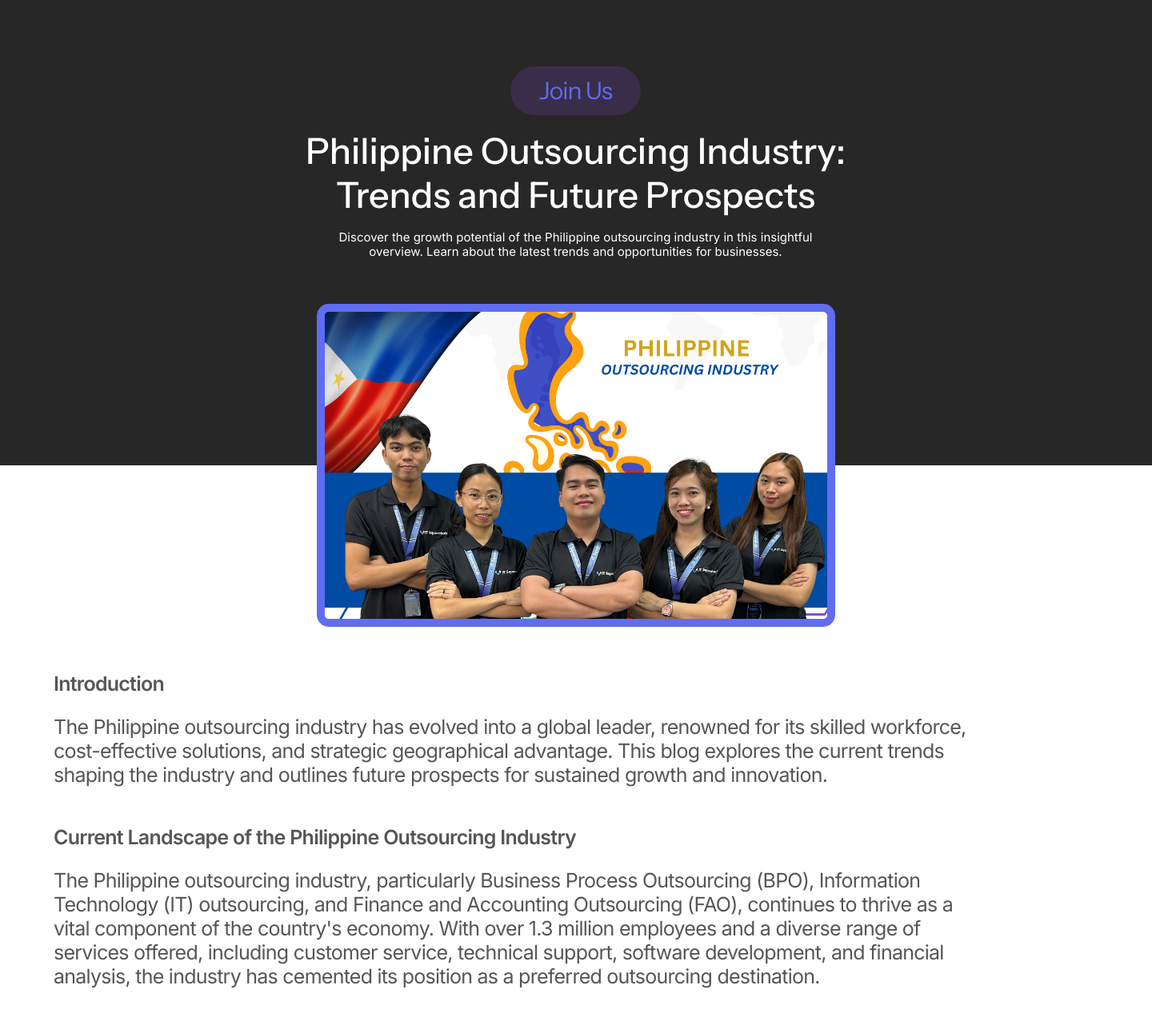
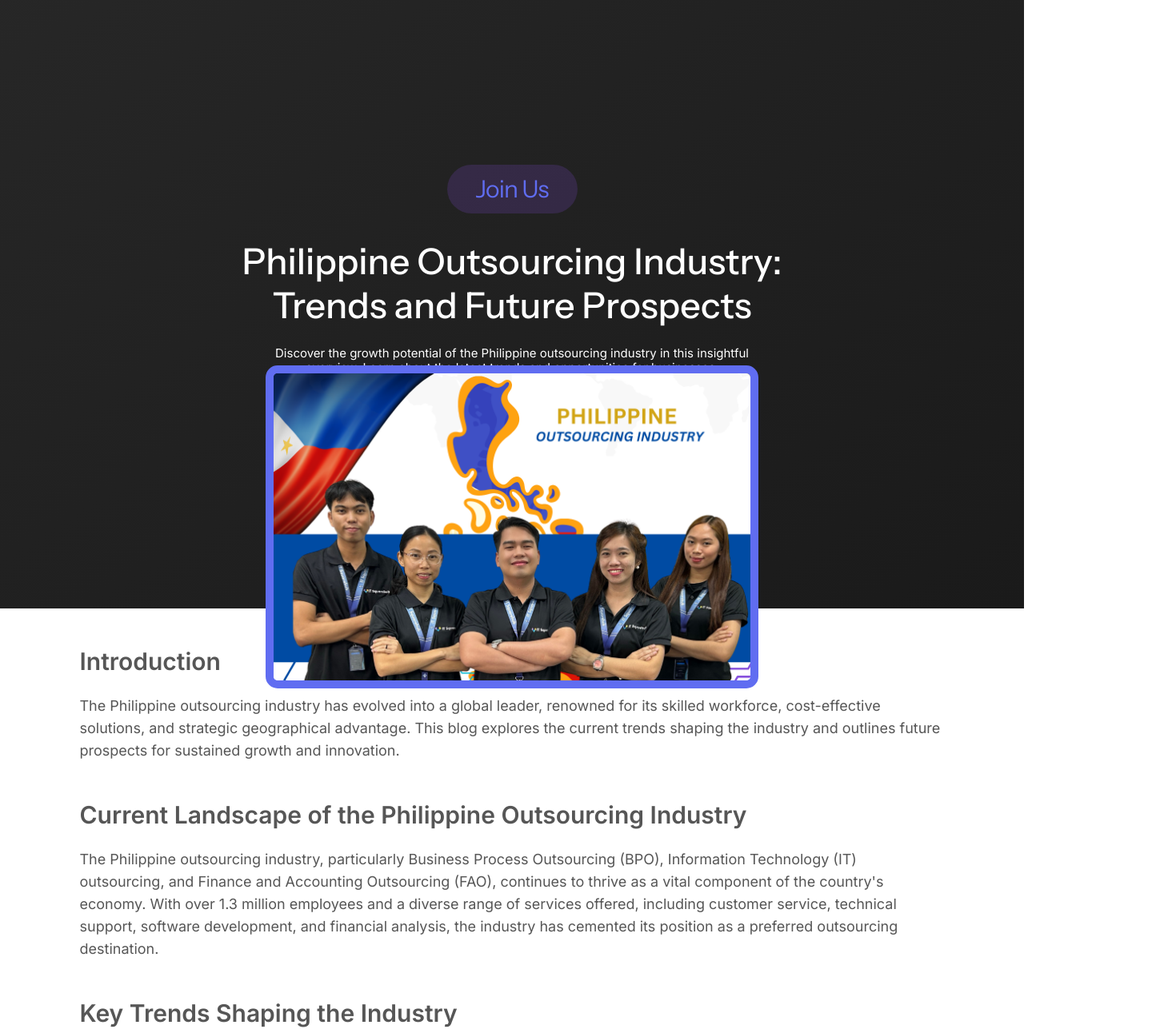
Before and after one commit to Kirifer/its.hub.website, a Nuxt app: page /blog/1 in a window 1280 px wide. Shown: the part 105-1392 px from the top of the page at 80% size, 1440 px wide, since content can reach past the window. Built offline with nearby package versions, Linux system fonts and the light colour scheme; a web font is replaced by a local one.

Commit message:
style: blog

```diff
--- a/app/pages/blog/1.vue
+++ b/app/pages/blog/1.vue
@@ -1,42 +1,43 @@
 <template>
   <div class="relative">
-    <!-- Hero Section -->
-    <div class="absolute w-[1440px] h-[621px] left-0 top-0 bg-[#272727]">
+    <div class="w-full min-h-screen bg-gradient-to-br from-[#272727] to-[#1a1a1a] flex flex-col items-center justify-center text-center px-4 py-12 relative">
     <!-- Join Us Button -->
-      <div class="absolute w-[163px] h-[61px] left-[638px] top-[122px]">
-        <button class="absolute w-[163px] h-[61px] bg-[#844DDC]/[0.19] rounded-[70px]">
-          <span class="absolute w-[92px] h-[37px] left-[36px] top-[12px] font-['Instrument_Sans'] font-normal text-[30px] leading-[37px] flex items-center text-center tracking-[-0.03em] text-[#606DF1]">
+    <div class="mb-8">
+      <button class="w-[163px] h-[61px] bg-[#844DDC]/[0.19] rounded-[70px] flex items-center justify-center hover:bg-[#844DDC]/[0.25] transition-colors">
+        <span class="font-['Instrument_Sans'] font-normal text-[30px] leading-[37px] text-center tracking-[-0.03em] text-[#606DF1]">
           Join Us
         </span>
       </button>
     </div>
 
     <!-- Title -->
-      <h1 class="absolute w-[825px] h-[110px] left-[calc(50%-825px/2-0.5px)] top-[200px] font-['Instrument_Sans'] font-medium text-[45px] leading-[55px] text-center text-white">
+    <h1 class="w-full max-w-[825px] font-['Instrument_Sans'] font-medium text-[30px] sm:text-[45px] leading-[40px] sm:leading-[55px] text-white mb-6">
       Philippine Outsourcing Industry: Trends and Future Prospects
     </h1>
 
     <!-- Description -->
-      <p class="absolute w-[603px] h-[36px] left-[calc(50%-603px/2-0.5px)] top-[327px] font-['Inter'] font-normal text-[15px] leading-[18px] text-center text-white">
+    <p class="w-full max-w-[603px] font-['Inter'] font-normal text-[12px] sm:text-[15px] leading-[16px] sm:leading-[18px] text-white mb-12">
       Discover the growth potential of the Philippine outsourcing industry in this insightful overview. Learn about the latest trends and opportunities for businesses.
     </p>
 
-      <!-- Featured Image -->
-      <div class="absolute w-[648px] h-[404px] left-[396px] top-[419px] border-[10px] border-[#606DF1] rounded-[15px] overflow-hidden">
+    <!-- Floating Featured Image - Positioned to overflow -->
+    <div class="w-full max-w-[648px] absolute bottom-[-100px] left-1/2 transform -translate-x-1/2 px-4">
+      <div class="relative w-full pt-[62.3%] rounded-[15px] border-[10px] border-[#606DF1] overflow-hidden">
         <img
           src="~/assets/images/blog.png"
           alt="Philippine Outsourcing"
-          class="w-full h-full object-cover"
+          class="absolute top-0 left-0 w-full h-full object-cover"
         />
+      </div>
     </div>
   </div>
 
     <!-- Content Section -->
-    <div class="absolute w-[1145px] left-[calc(50%-1145px/2-0.5px)] top-[879px] font-['Inter'] text-[25px] leading-[30px] tracking-[-0.03em] text-[#565656]">
+    <div class="w-full max-w-[1145px] mx-auto px-4 sm:px-6 lg:px-8 py-12 font-['Inter'] text-[#565656]">
       <article class="space-y-12">
         <section>
-          <h2 class="font-semibold mb-6">Introduction</h2>
-          <p>
+          <h2 class="font-semibold text-2xl sm:text-3xl mb-6">Introduction</h2>
+          <p class="text-base sm:text-lg">
             The Philippine outsourcing industry has evolved into a global leader, renowned for its skilled workforce,
             cost-effective solutions, and strategic geographical advantage. This blog explores the current trends
             shaping the industry and outlines future prospects for sustained growth and innovation.
@@ -44,8 +45,8 @@
         </section>
 
         <section>
-          <h2 class="font-semibold mb-6">Current Landscape of the Philippine Outsourcing Industry</h2>
-          <p>
+          <h2 class="font-semibold text-2xl sm:text-3xl mb-6">Current Landscape of the Philippine Outsourcing Industry</h2>
+          <p class="text-base sm:text-lg">
             The Philippine outsourcing industry, particularly Business Process Outsourcing (BPO), Information
             Technology (IT) outsourcing, and Finance and Accounting Outsourcing (FAO), continues to thrive as a
             vital component of the country's economy. With over 1.3 million employees and a diverse range of
@@ -55,23 +56,23 @@
         </section>
 
         <section>
-          <h2 class="font-semibold mb-6">Key Trends Shaping the Industry</h2>
+          <h2 class="font-semibold text-2xl sm:text-3xl mb-6">Key Trends Shaping the Industry</h2>
           <ol class="list-decimal list-inside space-y-6">
             <li>
-              <strong>Digital Transformation and Remote Work</strong>
-              <p class="mt-2">
+              <strong class="text-lg sm:text-xl">Digital Transformation and Remote Work</strong>
+              <p class="mt-2 text-base sm:text-lg">
                 The COVID-19 pandemic accelerated digital transformation initiatives across industries, prompting the outsourcing sector in the Philippines to embrace remote work models. Companies rapidly adopted cloud technologies, digital collaboration tools, and cybersecurity measures to facilitate seamless operations and ensure data security.
               </p>
             </li>
             <li>
-              <strong>Expansion Beyond Traditional BPO Services</strong>
-              <p class="mt-2">
+              <strong class="text-lg sm:text-xl">Expansion Beyond Traditional BPO Services</strong>
+              <p class="mt-2 text-base sm:text-lg">
                 While BPO services remain foundational, the industry is witnessing a significant expansion into specialized areas such as IT services (software development, cybersecurity), healthcare outsourcing (medical billing, telemedicine support), and creative services (graphic design, content creation). This diversification allows Philippine outsourcing firms to cater to a broader spectrum of client needs and enhance value-added services.
               </p>
             </li>
             <li>
-              <strong>Focus on Talent Development and Upskilling</strong>
-              <p class="mt-2">
+              <strong class="text-lg sm:text-xl">Focus on Talent Development and Upskilling</strong>
+              <p class="mt-2 text-base sm:text-lg">
                 To maintain competitiveness, the industry places a strong emphasis on talent development and upskilling programs. Philippine outsourcing firms are investing in training initiatives to equip their workforce with advanced skills in AI, machine learning, blockchain, and digital marketing. This strategic approach ensures that professionals remain at the forefront of technological advancements and can deliver innovative solutions to clients globally.
               </p>
             </li>
@@ -79,23 +80,23 @@
         </section>
 
         <section>
-          <h2 class="font-semibold mb-6">Future Prospects and Opportunities</h2>
+          <h2 class="font-semibold text-2xl sm:text-3xl mb-6">Future Prospects and Opportunities</h2>
           <ol class="list-decimal list-inside space-y-6">
             <li>
-              <strong>Rising Demand in Emerging Markets</strong>
-              <p class="mt-2">
+              <strong class="text-lg sm:text-xl">Rising Demand in Emerging Markets</strong>
+              <p class="mt-2 text-base sm:text-lg">
                 The Philippines continue to attract outsourcing contracts from key markets such as the United States, Europe, and the Asia-Pacific region. The growing demand for cost-effective, high-quality services positions the country as a preferred outsourcing destination, supported by its proficient English-speaking workforce and robust infrastructure.
               </p>
             </li>
             <li>
-              <strong>Government Support and Infrastructure Development</strong>
-              <p class="mt-2">
+              <strong class="text-lg sm:text-xl">Government Support and Infrastructure Development</strong>
+              <p class="mt-2 text-base sm:text-lg">
                 Government policies and incentives play a crucial role in fostering the growth of the outsourcing industry. Initiatives aimed at improving telecommunications infrastructure, promoting digital literacy, and enhancing cybersecurity measures bolster the industry's resilience and attractiveness to international investors.
               </p>
             </li>
             <li>
-              <strong>Technological Advancements and Innovation</strong>
-              <p class="mt-2">
+              <strong class="text-lg sm:text-xl">Technological Advancements and Innovation</strong>
+              <p class="mt-2 text-base sm:text-lg">
                 Technological innovations, including AI, automation, and data analytics, are expected to reshape the outsourcing landscape in the Philippines. These advancements enable outsourcing firms to optimize processes, improve operational efficiency, and deliver personalized services that meet evolving client expectations.
               </p>
             </li>
--- a/app/pages/blogs.vue
+++ b/app/pages/blogs.vue
@@ -18,22 +18,22 @@
       </div>
 
      <!-- Blog Cards Container -->
-      <div class="mt-10 grid grid-cols-1 sm:grid-cols-2 lg:grid-cols-2 gap-6 sm:gap-8 w-full max-w-4xl px-4">
+<div class="mt-14 grid grid-cols-1 sm:grid-cols-2 lg:grid-cols-2 gap-6 sm:gap-8 w-full max-w-4xl px-4">
   <div
     v-for="(blog, index) in visibleBlogs"
     :key="index"
-          class="relative box-border w-full h-auto bg-white border border-[#844DDC] shadow-[0px_4px_12.1px_rgba(0,0,0,0.25)] rounded-[10px] p-4 sm:p-6"
+    class="relative box-border w-full h-auto bg-white border border-[#844DDC] shadow-[0px_4px_12.1px_rgba(0,0,0,0.25)] rounded-[10px] overflow-hidden"
   >
     <!-- Blog Image -->
-          <div class="w-full h-48 sm:h-64 md:h-75">
+    <div class="w-full h-48 sm:h-60 md:h-72">
       <img
         :src="blog.image"
-              class="w-full h-full object-cover border border-[#606DF1] rounded-[10px]"
+        class="w-full h-full object-cover"
       />
     </div>
 
-          <!-- Title and Description -->
-          <div class="mt-4 sm:mt-6">
+    <!-- Title, Description, and Read More Button -->
+    <div class="p-4 sm:p-6">
       <h2
         class="font-['lato'] font-normal text-lg sm:text-xl md:text-2xl leading-[28px] text-black"
       >
@@ -44,7 +44,6 @@
       >
         {{ blog.description }}
       </p>
-          </div>
 
       <!-- Read More Button -->
       <NuxtLink
@@ -53,6 +52,7 @@
       >
         Read More
       </NuxtLink>
+    </div>
   </div>
 </div>
 
```
Lines whose indentation alone changed are shown as unchanged.
